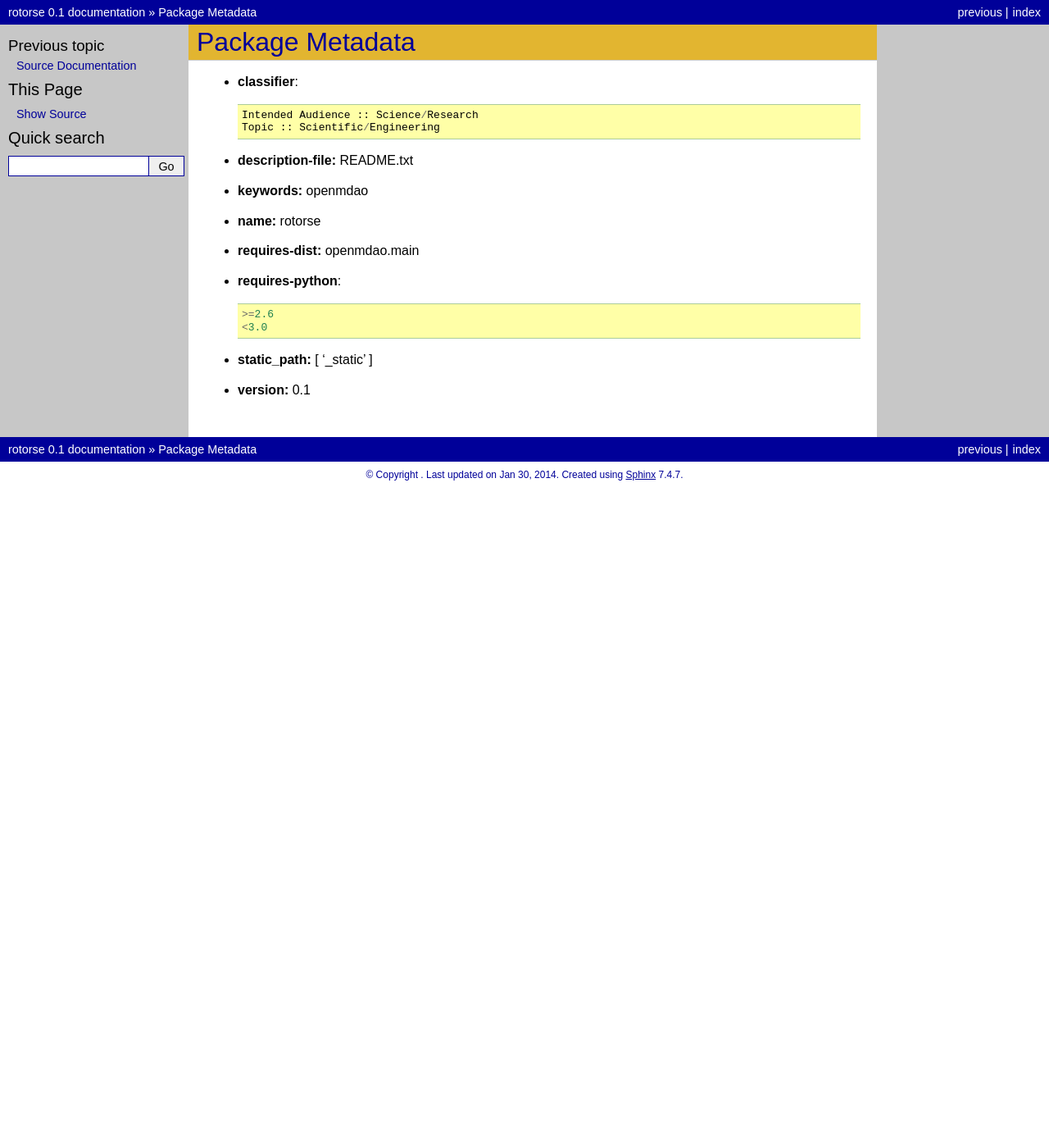
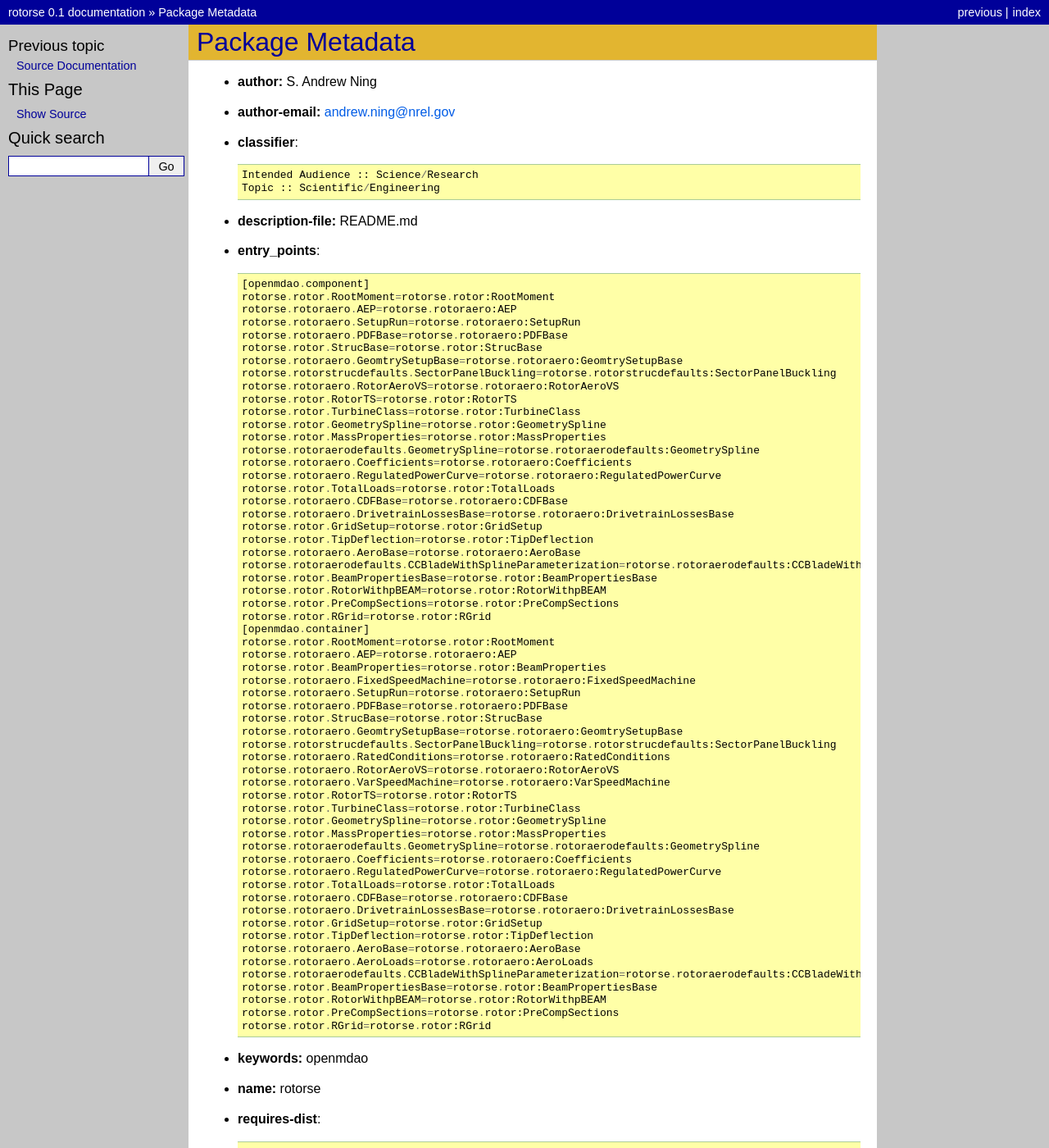
Before and after one commit to WISDEM/RotorSE, a Sphinx documentation site: the page built from docs/pkgdocs.rst, in a window 1280 px wide and 1400 px high. Shown: the whole window at 82% size. Built offline with Sphinx 7.4.7, drawn with Linux system fonts in a browser that asks for light colours.

```diff
--- a/docs/conf.py
+++ b/docs/conf.py
@@ -17,7 +17,7 @@
         distdir = os.path.dirname(os.path.dirname(__file__))
         sys.path = [distdir] + [os.path.join(distdir, p) for p in toadd] + sys.path
 
-_sys_path_add([])
+_sys_path_add(['src', 'src/rotorse', 'src/rotorse/test'])
 
 # General configuration
 # ---------------------
@@ -26,7 +26,7 @@
 # coming with Sphinx (named 'sphinx.ext.*') or your custom ones.
 extensions = ['sphinx.ext.autodoc', 'sphinx.ext.intersphinx',
               'sphinx.ext.doctest', 'sphinx.ext.todo','openmdao.util.doctools',
-              'sphinx.ext.viewcode'
+              'sphinx.ext.viewcode','sphinx.ext.mathjax'
       ]
 
 # Add any paths that contain templates here, relative to this directory.
--- a/docs/pkgdocs.rst
+++ b/docs/pkgdocs.rst
@@ -2,19 +2,88 @@
 ================
 Package Metadata
 ================
+
+- **author:** S. Andrew Ning
+
+- **author-email:** andrew.ning@nrel.gov
 
 - **classifier**::
 
     Intended Audience :: Science/Research
     Topic :: Scientific/Engineering
 
-- **description-file:** README.txt
+- **description-file:** README.md
+
+- **entry_points**::
+
+    [openmdao.component]
+    rotorse.rotor.RootMoment=rotorse.rotor:RootMoment
+    rotorse.rotoraero.AEP=rotorse.rotoraero:AEP
+    rotorse.rotoraero.SetupRun=rotorse.rotoraero:SetupRun
+    rotorse.rotoraero.PDFBase=rotorse.rotoraero:PDFBase
+    rotorse.rotor.StrucBase=rotorse.rotor:StrucBase
+    rotorse.rotoraero.GeomtrySetupBase=rotorse.rotoraero:GeomtrySetupBase
+    rotorse.rotorstrucdefaults.SectorPanelBuckling=rotorse.rotorstrucdefaults:SectorPanelBuckling
+    rotorse.rotoraero.RotorAeroVS=rotorse.rotoraero:RotorAeroVS
+    rotorse.rotor.RotorTS=rotorse.rotor:RotorTS
+    rotorse.rotor.TurbineClass=rotorse.rotor:TurbineClass
+    rotorse.rotor.GeometrySpline=rotorse.rotor:GeometrySpline
+    rotorse.rotor.MassProperties=rotorse.rotor:MassProperties
+    rotorse.rotoraerodefaults.GeometrySpline=rotorse.rotoraerodefaults:GeometrySpline
+    rotorse.rotoraero.Coefficients=rotorse.rotoraero:Coefficients
+    rotorse.rotoraero.RegulatedPowerCurve=rotorse.rotoraero:RegulatedPowerCurve
+    rotorse.rotor.TotalLoads=rotorse.rotor:TotalLoads
+    rotorse.rotoraero.CDFBase=rotorse.rotoraero:CDFBase
+    rotorse.rotoraero.DrivetrainLossesBase=rotorse.rotoraero:DrivetrainLossesBase
+    rotorse.rotor.GridSetup=rotorse.rotor:GridSetup
+    rotorse.rotor.TipDeflection=rotorse.rotor:TipDeflection
+    rotorse.rotoraero.AeroBase=rotorse.rotoraero:AeroBase
+    rotorse.rotoraerodefaults.CCBladeWithSplineParameterization=rotorse.rotoraerodefaults:CCBladeWithSplineParameterization
+    rotorse.rotor.BeamPropertiesBase=rotorse.rotor:BeamPropertiesBase
+    rotorse.rotor.RotorWithpBEAM=rotorse.rotor:RotorWithpBEAM
+    rotorse.rotor.PreCompSections=rotorse.rotor:PreCompSections
+    rotorse.rotor.RGrid=rotorse.rotor:RGrid
+    [openmdao.container]
+    rotorse.rotor.RootMoment=rotorse.rotor:RootMoment
+    rotorse.rotoraero.AEP=rotorse.rotoraero:AEP
+    rotorse.rotor.BeamProperties=rotorse.rotor:BeamProperties
+    rotorse.rotoraero.FixedSpeedMachine=rotorse.rotoraero:FixedSpeedMachine
+    rotorse.rotoraero.SetupRun=rotorse.rotoraero:SetupRun
+    rotorse.rotoraero.PDFBase=rotorse.rotoraero:PDFBase
+    rotorse.rotor.StrucBase=rotorse.rotor:StrucBase
+    rotorse.rotoraero.GeomtrySetupBase=rotorse.rotoraero:GeomtrySetupBase
+    rotorse.rotorstrucdefaults.SectorPanelBuckling=rotorse.rotorstrucdefaults:SectorPanelBuckling
+    rotorse.rotoraero.RatedConditions=rotorse.rotoraero:RatedConditions
+    rotorse.rotoraero.RotorAeroVS=rotorse.rotoraero:RotorAeroVS
+    rotorse.rotoraero.VarSpeedMachine=rotorse.rotoraero:VarSpeedMachine
+    rotorse.rotor.RotorTS=rotorse.rotor:RotorTS
+    rotorse.rotor.TurbineClass=rotorse.rotor:TurbineClass
+    rotorse.rotor.GeometrySpline=rotorse.rotor:GeometrySpline
+    rotorse.rotor.MassProperties=rotorse.rotor:MassProperties
+    rotorse.rotoraerodefaults.GeometrySpline=rotorse.rotoraerodefaults:GeometrySpline
+    rotorse.rotoraero.Coefficients=rotorse.rotoraero:Coefficients
+    rotorse.rotoraero.RegulatedPowerCurve=rotorse.rotoraero:RegulatedPowerCurve
+    rotorse.rotor.TotalLoads=rotorse.rotor:TotalLoads
+    rotorse.rotoraero.CDFBase=rotorse.rotoraero:CDFBase
+    rotorse.rotoraero.DrivetrainLossesBase=rotorse.rotoraero:DrivetrainLossesBase
+    rotorse.rotor.GridSetup=rotorse.rotor:GridSetup
+    rotorse.rotor.TipDeflection=rotorse.rotor:TipDeflection
+    rotorse.rotoraero.AeroBase=rotorse.rotoraero:AeroBase
+    rotorse.rotoraero.AeroLoads=rotorse.rotoraero:AeroLoads
+    rotorse.rotoraerodefaults.CCBladeWithSplineParameterization=rotorse.rotoraerodefaults:CCBladeWithSplineParameterization
+    rotorse.rotor.BeamPropertiesBase=rotorse.rotor:BeamPropertiesBase
+    rotorse.rotor.RotorWithpBEAM=rotorse.rotor:RotorWithpBEAM
+    rotorse.rotor.PreCompSections=rotorse.rotor:PreCompSections
+    rotorse.rotor.RGrid=rotorse.rotor:RGrid
 
 - **keywords:** openmdao
 
 - **name:** rotorse
 
-- **requires-dist:** openmdao.main
+- **requires-dist**::
+
+    openmdao.main
+    akima
 
 - **requires-python**::
 
```
Also changed, not shown: docs/srcdocs.rst (+82 -4 lines), 2 other files.
